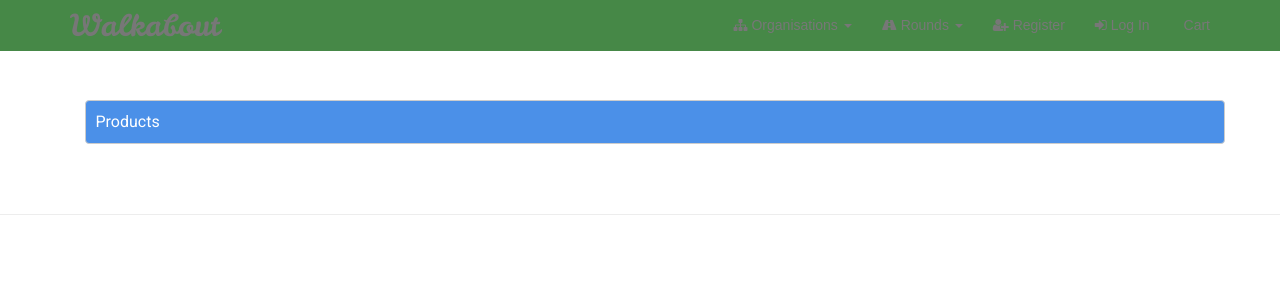
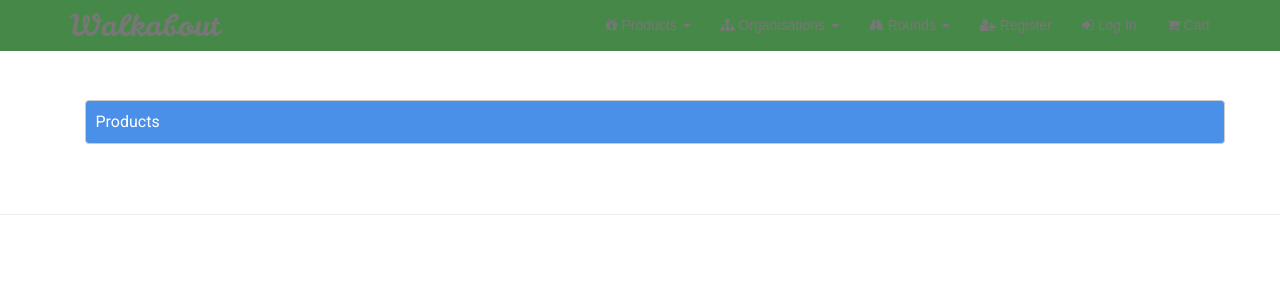
Before and after one commit to kevald1963/milestone-4-walkabout, a Django app: page /product/products/ in a window 1280 px wide. Shown: the top 300 px of the page. Run offline with Django 3.2, Linux system fonts and the light colour scheme; data that the repository does not hold is empty; some libraries are stand-ins or nearby versions.

Commit message:
Added Product dropdown to navbar. Changed max value for order quantity to 1 for FREE product.

```diff
--- a/product/templates/products.html
+++ b/product/templates/products.html
@@ -22,7 +22,11 @@
                     <form method="post" action="">
                         {% csrf_token %}
                         <div class="input-group">
-                            <input name="quantity" type="number" min="1" max="999" class="form-control" placeholder="Quantity">
+                            {% if product.price == 0 %}
+                                <input name="quantity" type="number" min="1" max="1" class="form-control" placeholder="Quantity">
+                            {% else %}
+                                <input name="quantity" type="number" min="1" max="50" class="form-control" placeholder="Quantity">
+                            {% endif %}
                             <span class="input-group-btn">
                                 <button class="btn btn-success btn-custom" type="submit">Add</button>
                             </span>
--- a/templates/base.html
+++ b/templates/base.html
@@ -28,6 +28,20 @@
             </div>
             <div id="navbar" class="navbar-collapse collapse">
                 <ul class="nav navbar-nav navbar-right">
+
+                    <!-- PRODUCTS -->
+                    <li class="dropdown">
+                        <a href="#" class="dropdown-toggle" data-toggle="dropdown" role="button" aria-haspopup="true" aria-expanded="false">
+                            <i class="fa fa-gift" aria-hidden="true"></i>
+                            <span> Products</span>
+                            <span class="caret"></span>
+                        </a>
+                        <ul class="dropdown-menu">
+                            <li><a href="{% url 'all_products' %}">All Products</a></li>
+                            <li><a href="">New Product</a></li>
+                        </ul>
+                    </li>
+
                     <!-- ORGANISATION -->
                     <li class="dropdown">
                         <a href="#" class="dropdown-toggle" data-toggle="dropdown" role="button" aria-haspopup="true" aria-expanded="false">
@@ -69,9 +83,9 @@
                     <li>
                         <!-- Cart url to go here -->
                         <a href="#">
-                            <i class="fa fa-shipping-cart"></i> Cart
+                            <i class="fa fa-shopping-cart"></i> Cart
                             {% if product_count > 0 %}
-                            <label class="badge badge-warning">{{ product_count }}</label>
+                                <label class="badge badge-warning">{{ product_count }}</label>
                             {% endif %}
                         </a>
                     </li>
```
